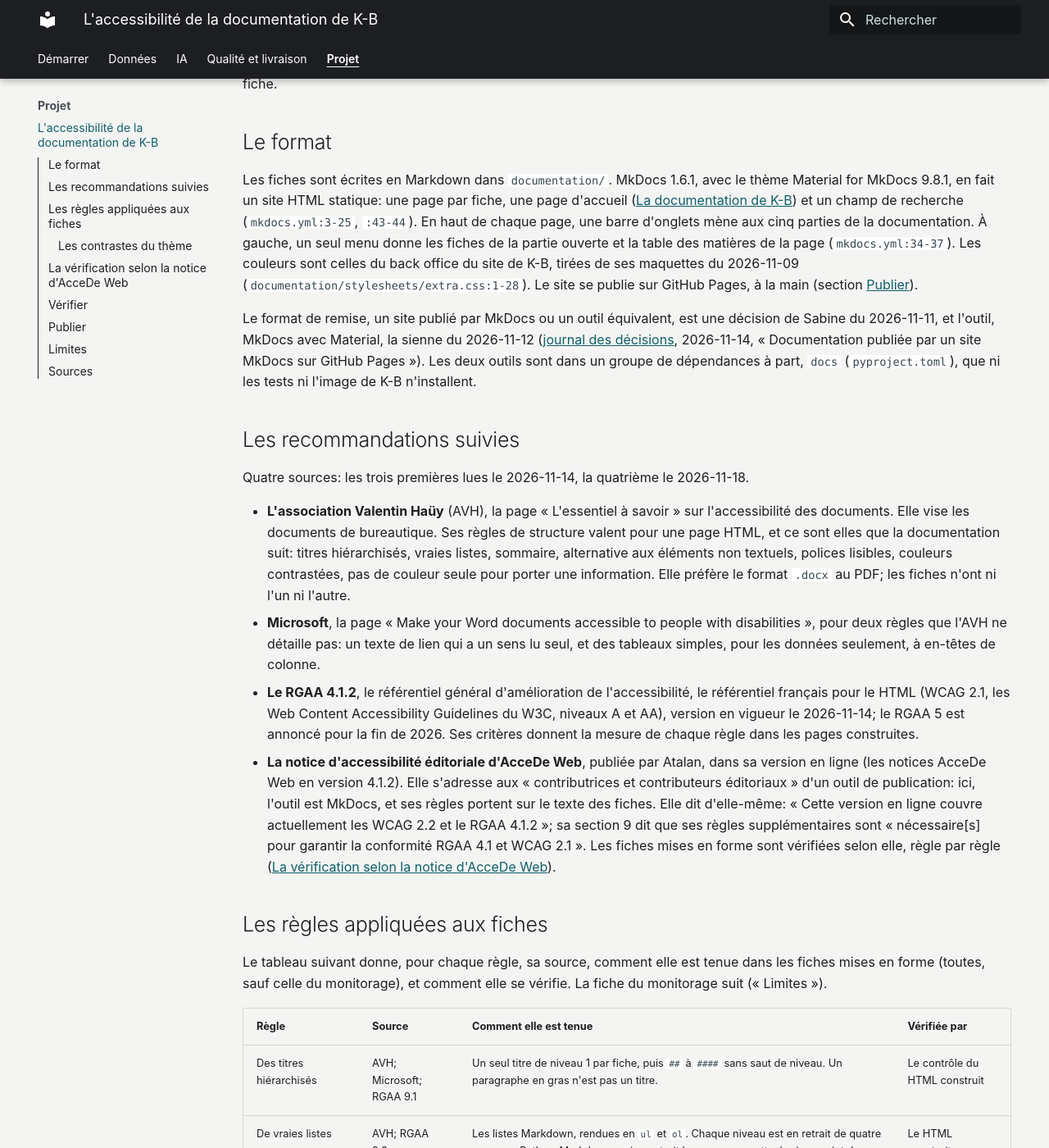
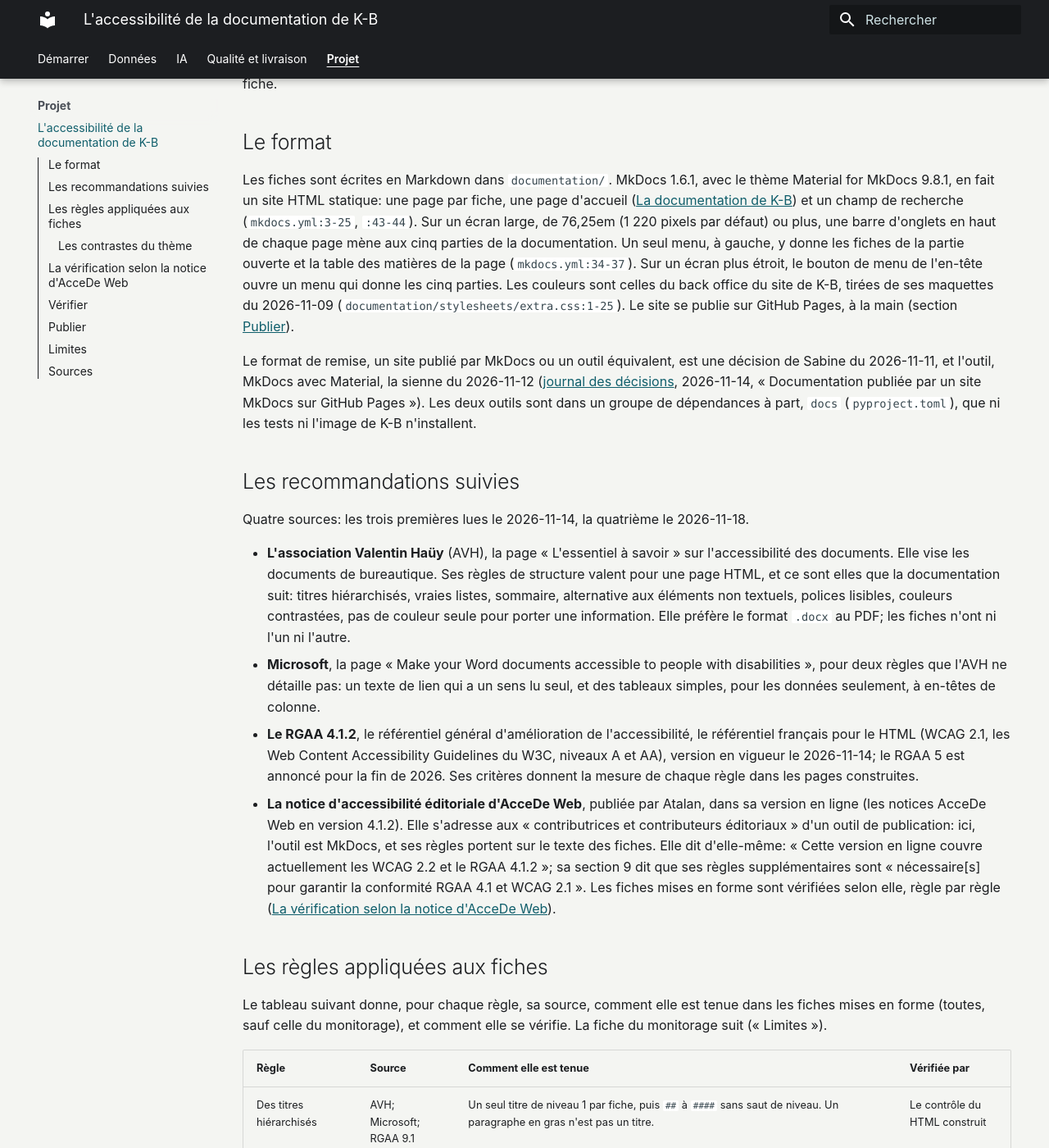
Before and after one commit to SabineLaurent/K-B, an MkDocs documentation site: the page built from documentation/accessibilite_pour_docu.md, in a window 1280 px wide and 1400 px high, scrolled down 323 px. Shown: the whole window at 82% size. Built offline with MkDocs 1.6.1 and Material for MkDocs 9.7.7, drawn with Linux system fonts in a browser that asks for light colours; plug-ins that fetch from the network failed and are left out; some of the changed text lies outside the part shown.

Commit message:
docs: apply the first review of the theme: the tab focus ring drawn whole, the focus in the teal of the charter, one row per colour pair, the wide screen named (issue 649)

```diff
--- a/documentation/accessibilite_pour_docu.md
+++ b/documentation/accessibilite_pour_docu.md
@@ -14,10 +14,11 @@ arrivent avec cette fiche.
 
 Les fiches sont écrites en Markdown dans `documentation/`. MkDocs 1.6.1, avec le thème Material for MkDocs 9.8.1, en
 fait un site HTML statique: une page par fiche, une page d'accueil ([La documentation de K-B](index.md)) et un
-champ de recherche (`mkdocs.yml:3-25`, `:43-44`). En haut de chaque page, une barre d'onglets mène aux cinq parties de
-la documentation. À gauche, un seul menu donne les fiches de la partie ouverte et la table des matières de la page
-(`mkdocs.yml:34-37`). Les couleurs sont celles du back office du site de K-B, tirées de ses maquettes du 2026-11-09
-(`documentation/stylesheets/extra.css:1-28`). Le site se publie sur GitHub Pages, à la main (section
+champ de recherche (`mkdocs.yml:3-25`, `:43-44`). Sur un écran large, de 76,25em (1 220 pixels par défaut) ou plus,
+une barre d'onglets en haut de chaque page mène aux cinq parties de la documentation. Un seul menu, à gauche, y donne
+les fiches de la partie ouverte et la table des matières de la page (`mkdocs.yml:34-37`). Sur un écran plus étroit, le
+bouton de menu de l'en-tête ouvre un menu qui donne les cinq parties. Les couleurs sont celles du back office du site
+de K-B, tirées de ses maquettes du 2026-11-09 (`documentation/stylesheets/extra.css:1-25`). Le site se publie sur GitHub Pages, à la main (section
 [Publier](#publier)).
 
 Le format de remise, un site publié par MkDocs ou un outil équivalent, est une décision de Sabine du 2026-11-11, et
@@ -61,43 +62,61 @@ Le tableau suivant donne, pour chaque règle, sa source, comment elle est tenue
 | Un sommaire | AVH | La « Table des matières » de chaque page, tirée de ses titres par le thème, dans le menu de gauche, sous le titre de la page (`mkdocs.yml:37`); la barre d'onglets des parties et le menu de la partie ouverte. | Le contrôle du HTML construit |
 | Une alternative à chaque élément non textuel | AVH; Microsoft | Les fiches n'ont aucune image. Chaque schéma Mermaid est annoncé par une phrase qui nomme le texte qui le décrit. | La relecture de chaque fiche |
 | Des polices lisibles | AVH | Les polices du système de la lectrice, sans Google Fonts (`mkdocs.yml:30-31`). | La configuration |
-| Un contraste suffisant | AVH; RGAA 3.2 | Les couleurs du back office de K-B, mesurées ([Les contrastes du thème](#les-contrastes-du-theme)) (`documentation/stylesheets/extra.css:4-28`); l'anneau de focus en blanc sur l'en-tête et les onglets (`:46-51`). | Le calcul des rapports de contraste |
-| Pas la couleur seule | AVH; Microsoft; RGAA 3.1; RGAA 10.6 | Aucune fiche ne porte une information par la couleur. Un lien est souligné (`documentation/stylesheets/extra.css:63-66`): sa couleur seule, `#0F5E6B` contre le texte `#1C1E21`, ne donne que 2,25:1, sous le seuil de 3:1. L'onglet de la partie ouverte est en gras et souligné (`:40-44`), pas seulement d'une autre couleur. Aucun schéma Mermaid n'a de style de couleur. | La relecture de chaque fiche; la feuille de style |
+| Un contraste suffisant | AVH; RGAA 3.2 | Les couleurs du back office de K-B, mesurées ([Les contrastes du thème](#les-contrastes-du-theme)) (`documentation/stylesheets/extra.css:5-31`); l'anneau de focus sarcelle, et blanc sur l'en-tête, les onglets et le lien d'évitement (`:49-65`). | Le calcul des rapports de contraste |
+| Pas la couleur seule | AVH; Microsoft; RGAA 3.1; RGAA 10.6 | Aucune fiche ne porte une information par la couleur. Un lien est souligné (`documentation/stylesheets/extra.css:77-80`): sa couleur seule, `#0F5E6B` contre le texte `#1C1E21`, ne donne que 2,25:1, sous le seuil de 3:1. L'onglet de la partie ouverte est en demi-gras et souligné (`:43-47`), de la même couleur que les autres onglets. Dans le menu, la page ouverte n'a que sa couleur pour se distinguer des autres liens, à 2,25:1; sur un écran large, sa table des matières est aussi dépliée sous son lien, bordée d'un filet à gauche. Aucun schéma Mermaid n'a de style de couleur. | La relecture de chaque fiche; la feuille de style |
 | Des liens explicites | Microsoft; RGAA 6.1 | Le texte d'un lien nomme sa cible: ni adresse brute, ni « ici », ni « plus haut ». Un lien vers un fichier du dépôt hors des fiches mène à sa page sur GitHub. | Le contrôle du HTML construit |
 | Des tableaux simples à en-têtes | Microsoft; RGAA 5.6 | Des tableaux Markdown, rendus avec leurs en-têtes de colonne (`th`), annoncés par une phrase ou un titre. | Le contrôle du HTML construit |
-| Des citations déclarées | AcceDe Web; RGAA 9.4 | Les mots d'une source, recopiés, forment une citation. En ligne, c'est un `q`, sans guillemets tapés: la feuille de style dessine les guillemets français, avec l'espace intérieure des guillemets tapés (`documentation/stylesheets/extra.css:68-72`). En bloc, comme l'intitulé du référentiel en tête de chaque fiche, c'est un `blockquote`, suivi de sa source. Le titre cité d'une section, d'une page ou d'un document, un mot dont on parle et un libellé d'interface gardent leurs guillemets tapés: ce ne sont pas des citations. | Le HTML construit; la relecture de chaque fiche |
+| Des citations déclarées | AcceDe Web; RGAA 9.4 | Les mots d'une source, recopiés, forment une citation. En ligne, c'est un `q`, sans guillemets tapés: la feuille de style dessine les guillemets français, avec l'espace intérieure des guillemets tapés (`documentation/stylesheets/extra.css:82-86`). En bloc, comme l'intitulé du référentiel en tête de chaque fiche, c'est un `blockquote`, suivi de sa source. Le titre cité d'une section, d'une page ou d'un document, un mot dont on parle et un libellé d'interface gardent leurs guillemets tapés: ce ne sont pas des citations. | Le HTML construit; la relecture de chaque fiche |
 | La langue de la page et ses changements | RGAA 8.3; RGAA 8.7 | `lang="fr"` sur chaque page (`mkdocs.yml:29`); un passage en anglais balisé `<span lang="en">`. Le pied de page du thème, en anglais, est retiré (`mkdocs.yml:63-65`). | Le contrôle du HTML construit |
 | Aucune requête hors du site | (règle de K-B) | Le plugin `privacy` télécharge à la construction ce que le thème irait chercher ailleurs, Mermaid compris, et le sert avec le site (`mkdocs.yml:45-46`), sauf dans deux cas (« Limites »). | Le contrôle du HTML construit |
 
 ### Les contrastes du thème
 
 Les rapports de contraste suivants sont calculés selon la formule des WCAG 2.1, le 2026-11-18. Ils portent sur les
-couleurs de `documentation/stylesheets/extra.css:4-28` et, pour le code, sur celles de la feuille de style construite
-de Material 9.8.1. Une couleur transparente du thème est d'abord posée sur son fond, et c'est la couleur obtenue qui
-est mesurée. Le seuil du RGAA 3.2 est de 4,5:1 pour un texte de taille normale. Toutes les paires le passent.
+couleurs de `documentation/stylesheets/extra.css:5-31` et, pour le code et les schémas, sur celles de la feuille de
+style construite de Material 9.8.1. Une couleur transparente du thème est d'abord posée sur son fond, et c'est la couleur obtenue qui
+est mesurée. Le seuil du RGAA 3.2 est de 4,5:1 pour un texte de taille normale. Toutes les paires le passent. Un
+aperçu local n'affiche pas les schémas Mermaid tant que le site n'est pas publié (« Limites »): leurs paires sont
+calculées, non vues.
 
 | Texte | Couleurs | Rapport |
 |---|---|---|
-| Le texte d'une fiche, d'un tableau et du menu | `#1C1E21` sur `#F4F5F2` | 15,27:1 |
-| Un texte secondaire: le titre de niveau 1, un bloc de citation, l'indication du champ de recherche ouvert | `#4A4F57` sur `#F4F5F2` | 7,53:1 |
-| Le titre d'une partie dans le menu, l'en-tête d'un résultat de recherche | `#4A4F57` sur `#E3E4E1` | 6,46:1 |
-| Un lien, la page ouverte dans le menu | `#0F5E6B` sur `#F4F5F2` | 6,77:1 |
-| Un lien survolé ou atteint au clavier | `#0A434C` sur `#F4F5F2` | 9,99:1 |
+| Le texte d'une fiche, d'un tableau, du menu; le titre d'un résultat de recherche | `#1C1E21` sur `#F4F5F2` | 15,27:1 |
+| Une ligne de tableau sous le pointeur | `#1C1E21` sur `#EBECE9` | 14,09:1 |
+| Un texte secondaire: le titre de niveau 1, un bloc de citation, le titre d'une partie dans le menu d'un écran large, l'extrait d'un résultat de recherche, l'indication du champ de recherche ouvert | `#4A4F57` sur `#F4F5F2` | 7,53:1 |
+| Le titre d'une partie dans le menu d'un écran étroit, l'en-tête des résultats de recherche | `#4A4F57` sur `#E3E4E1` | 6,46:1 |
+| Un lien; la page ouverte dans le menu; un lien du menu sous le pointeur ou le focus; un mot cherché, souligné dans un résultat de recherche; le lien des autres résultats d'une même page | `#0F5E6B` sur `#F4F5F2` | 6,77:1 |
+| Un lien d'une fiche sous le pointeur ou le focus | `#0A434C` sur `#F4F5F2` | 9,99:1 |
+| Un résultat de recherche sous le pointeur ou le focus: son titre | `#1C1E21` sur `#DCE3E1` | 12,82:1 |
+| Un résultat de recherche sous le pointeur ou le focus: son extrait | `#4A4F57` sur `#DCE3E1` | 6,33:1 |
+| Un résultat de recherche sous le pointeur ou le focus: un mot cherché; le lien des autres résultats d'une même page sous le pointeur | `#0F5E6B` sur `#DCE3E1` | 5,69:1 |
 | Le texte de l'en-tête et des onglets | `#FFFFFF` sur `#1C1E21` | 16,71:1 |
 | L'indication du champ de recherche, dans l'en-tête | `#CFE3E6` sur `#151618` | 13,61:1 |
+| L'indication du champ de recherche, dans l'en-tête, sous le pointeur | `#CFE3E6` sur `#38393C` | 8,68:1 |
 | Le lien d'évitement | `#F4F5F2` sur `#1C1E21` | 15,27:1 |
 | Le code | `#36464E` sur `#FFFFFF` | 9,80:1 |
-| Le code coloré: commentaire, variable, opérateur | `#4A4F57` sur `#FFFFFF` | 8,24:1 |
+| Le code coloré: commentaire, variable, opérateur, ponctuation | `#4A4F57` sur `#FFFFFF` | 8,24:1 |
 | Le code coloré: mot-clé | `#3F6EC6` sur `#FFFFFF` | 4,93:1 |
 | Le code coloré: nombre | `#D52A2A` sur `#FFFFFF` | 5,01:1 |
 | Le code coloré: commande intégrée | `#6E59D9` sur `#FFFFFF` | 5,13:1 |
 | Le code coloré: chaîne | `#1C7D4D` sur `#FFFFFF` | 5,13:1 |
 | Le code coloré: caractère échappé | `#DB1457` sur `#FFFFFF` | 4,94:1 |
-| Le libellé d'une boîte d'un schéma | `#36464E` sur `#DCE3E1` | 7,52:1 |
-| Le libellé d'une flèche d'un schéma | `#36464E` sur `#F4F5F2` | 8,95:1 |
+| Le libellé d'une flèche d'un schéma | `#36464E` sur `#F4F5F2` | 8,95:1, calculé, non vu |
+| Le libellé d'une boîte d'un schéma, hors de tout sous-graphe | `#36464E` sur `#DCE3E1` | 7,52:1, calculé, non vu |
+| Le titre d'un sous-graphe d'un schéma, premier niveau | `#36464E` sur `#E3E4E1` | 7,68:1, calculé, non vu |
+| Le titre d'un sous-graphe d'un schéma, deuxième niveau | `#36464E` sur `#D3D4D1` | 6,58:1, calculé, non vu |
+| Le titre d'un sous-graphe d'un schéma, troisième niveau | `#36464E` sur `#C4C5C2` | 5,65:1, calculé, non vu |
+| Le libellé d'une boîte dans un sous-graphe de premier niveau | `#36464E` sur `#CDD4D2` | 6,51:1, calculé, non vu |
+| Le libellé d'une boîte dans un sous-graphe de deuxième niveau | `#36464E` sur `#BFC5C3` | 5,60:1, calculé, non vu |
+| Le libellé d'une boîte dans un sous-graphe de troisième niveau | `#36464E` sur `#B1B8B6` | 4,85:1, calculé, non vu |
 
-L'anneau de focus, sur l'en-tête et les onglets, est blanc: 16,71:1 sur `#1C1E21`. Le bleu sarcelle foncé du reste du
-site n'y donnerait que 1,53:1. Le contour d'un bloc de code, `#DADCD6` sur blanc, est un décor: il ne porte aucune
+Le troisième niveau est celui du schéma du déploiement sur Azure, dans
+[la fiche de l'architecture](architecture_pour_docu.md).
+
+Hors de l'en-tête, l'anneau de focus est sarcelle, `#0F5E6B`, la couleur de focus de la charte. Il donne 6,77:1 sur
+`#F4F5F2`, au-dessus du seuil de 3:1 du RGAA 3.3 pour un composant d'interface. Sur l'en-tête, les onglets et le lien
+d'évitement, il est blanc, `#FFFFFF`: 16,71:1 sur `#1C1E21`, là où la sarcelle ne donnerait que 2,25:1
+(`documentation/stylesheets/extra.css:49-65`). Le contour d'un bloc de code, `#DADCD6` sur blanc, est un décor: il ne porte aucune
 information.
 
 ## La vérification selon la notice d'AcceDe Web
--- a/documentation/stylesheets/extra.css
+++ b/documentation/stylesheets/extra.css
@@ -1,11 +1,10 @@
 /* The colours of the back office of K-B (mockups of 2026-11-09, plate « Charte graphique »; issue 649), given to the
-   variables of Material 9.8.1. The ratio of each text on its background is in documentation/accessibilite_pour_docu.md,
-   « Les contrastes du thème ». */
+   variables of Material 9.8.1. They hold while theme.palette is unset in mkdocs.yml: a palette would put its own
+   colours on the body, over these. The ratio of each text on its background is in
+   documentation/accessibilite_pour_docu.md, « Les contrastes du thème ». */
 :root {
   /* The header and the bar of tabs: white on ink. */
   --md-primary-fg-color: #1C1E21;
-  --md-primary-fg-color--light: #4A4F57;
-  --md-primary-fg-color--dark: #1C1E21;
   --md-primary-bg-color: #FFFFFF;
   /* The placeholder of the search field, in the header: the colour of « ← Front office » in the mockup. */
   --md-primary-bg-color--light: #CFE3E6;
@@ -13,18 +12,22 @@
   --md-default-fg-color: #1C1E21;
   --md-default-fg-color--light: #4A4F57;
   --md-default-bg-color: #F4F5F2;
-  /* A link in teal; under the pointer or the focus, the deep teal of the front. */
+  /* A link in teal; the accent, which draws the focus ring and the colour of a link of the menu under the pointer,
+     in the same teal, the colour of the focus in the charter. */
   --md-typeset-a-color: #0F5E6B;
-  --md-accent-fg-color: #0A434C;
+  --md-accent-fg-color: #0F5E6B;
   --md-accent-fg-color--transparent: #0A434C1A;
   /* The code on white, as a card of the mockups. */
   --md-code-bg-color: #FFFFFF;
   /* The footer white, as in the mockup. */
   --md-footer-bg-color: #FFFFFF;
   --md-footer-bg-color--dark: #FFFFFF;
-  --md-footer-fg-color: #1C1E21;
-  --md-footer-fg-color--light: #4A4F57;
-  --md-footer-fg-color--lighter: #4A4F57;
+}
+
+/* A link of a sheet under the pointer or the focus: the deep teal of the front, darker than the link. */
+.md-typeset a:focus,
+.md-typeset a:hover {
+  color: #0A434C;
 }
 
 /* The tabs as the navigation of the back office: each part in white, where Material dims it to 0.7; the current one
@@ -43,11 +46,22 @@
   text-underline-offset: 0.25em;
 }
 
-/* On the ink of the header and of the tabs, the focus is outlined in white: the deep teal of the accent would give
-   1.53:1 there. */
+/* On the ink of the header, of the tabs and of the skip link, the focus is outlined in white: the teal of the focus
+   would give 2.25:1 there. A tab is as high as its list, which clips what overflows: its ring is drawn inside it,
+   and the space between two tabs moves from the item into the link, so the ring does not touch the text. */
 .md-header__button,
+.md-skip,
 .md-tabs__link {
   outline-color: #FFFFFF;
+}
+
+.md-tabs__item {
+  padding-inline: 0.2rem;
+}
+
+.md-tabs__link {
+  padding-inline: 0.4rem;
+  outline-offset: -0.2rem;
 }
 
 /* A block of code and the footer are edged in stone, as the cards and the footer of the mockup: white on linen grey
```
